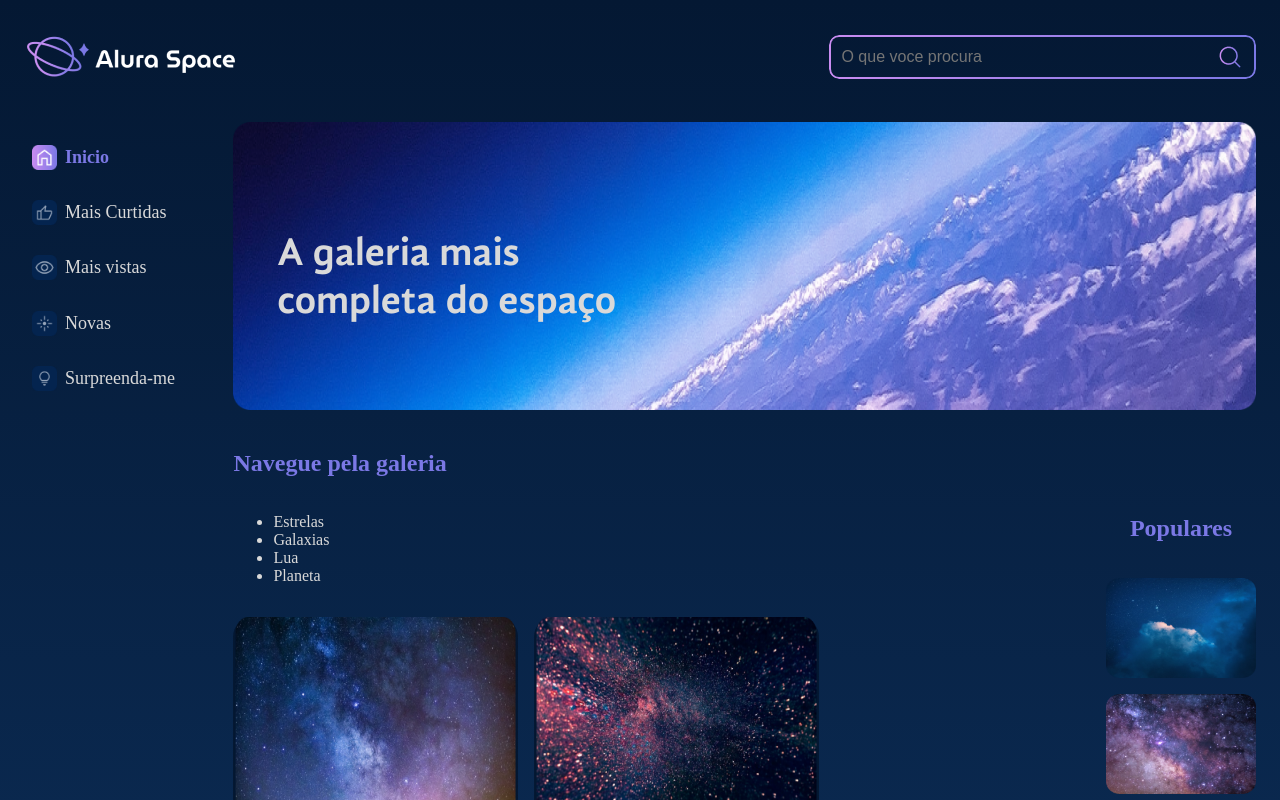
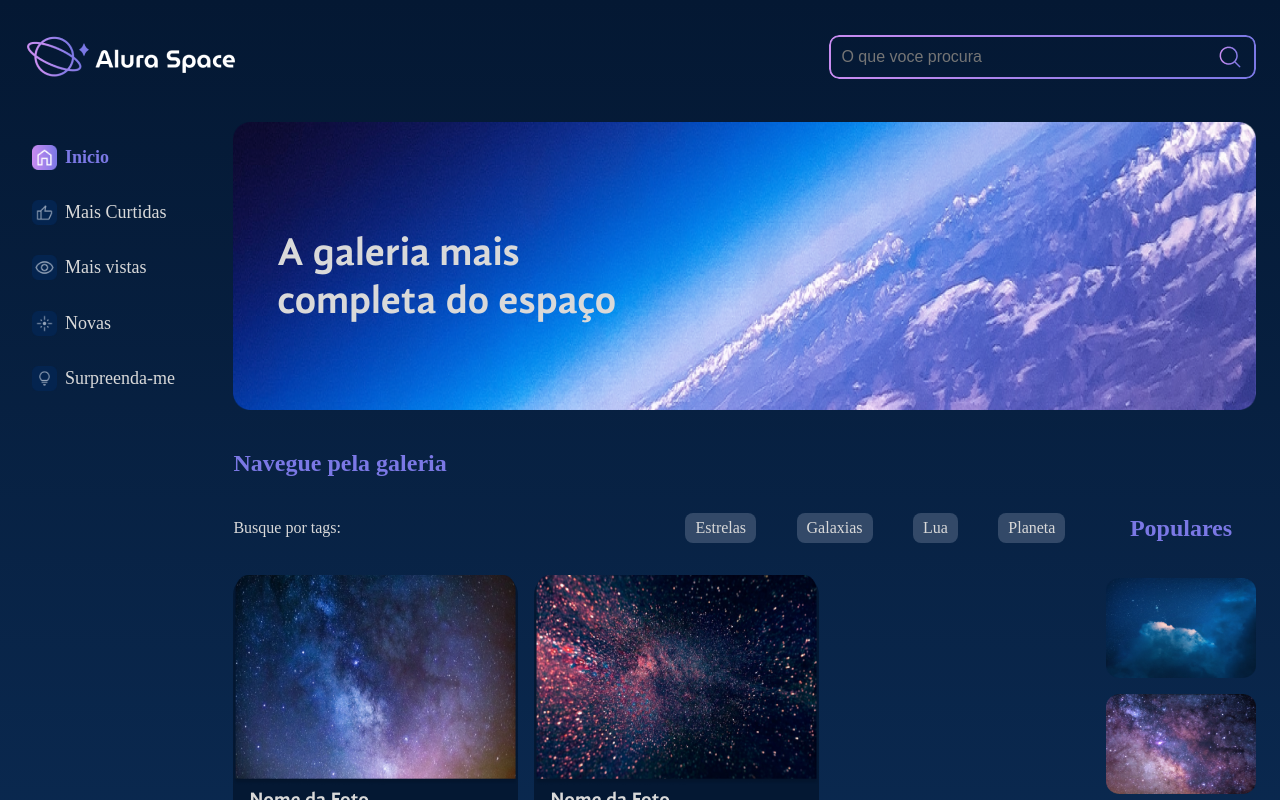
Before and after one commit to MatheusGorga/alura-space, a React (Create React App) app: page / in a window 1280 px wide. Shown: the top 800 px of the page. Built offline with nearby package versions, Linux system fonts and the light colour scheme.

Commit message:
absolute imports

```diff
--- /dev/null
+++ b/jsconfig.json
@@ -0,0 +1,6 @@
+{
+  "compilerOptions": {
+    "baseUrl": "src"
+  },
+  "include": ["src"]
+}
--- a/src/components/tags/Tags.jsx
+++ b/src/components/tags/Tags.jsx
@@ -3,7 +3,8 @@ import styles from './Tags.module.scss';
 function Tags() {
   return (
     <div className={styles.tags}>
-      <ul>
+      Busque por tags:
+      <ul className={styles.tags__lista}>
         <li>Estrelas</li>
         <li>Galaxias</li>
         <li>Lua</li>
```
Also changed, not shown: src/pages/paginas/PaginaInicial.jsx (+6 -6 lines).
